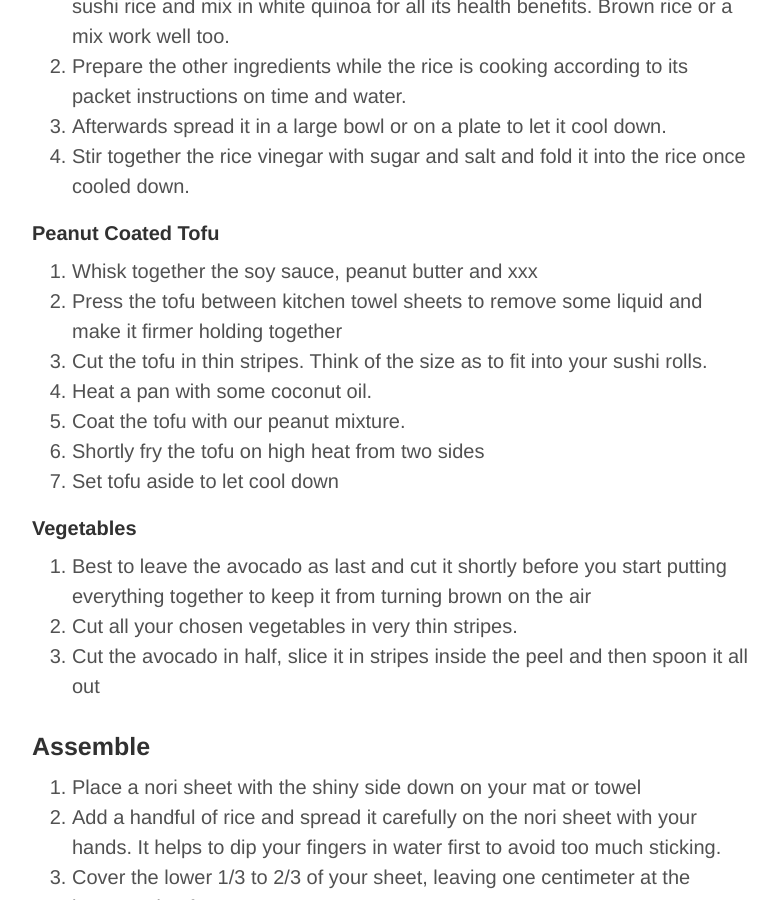
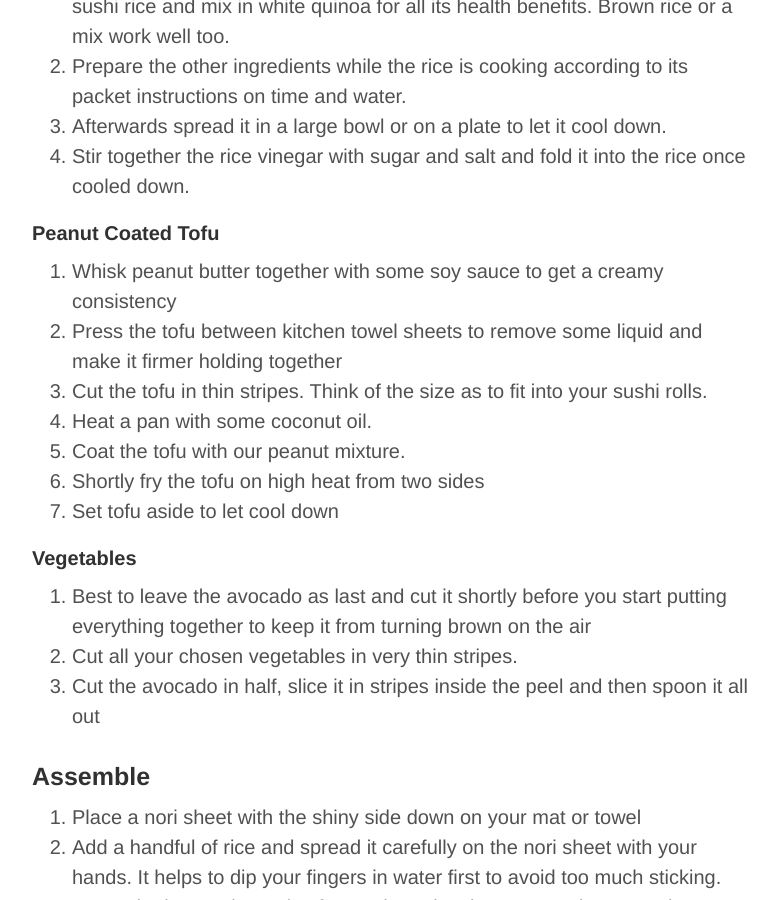
Before and after one commit to martinstolz/veganised.co.uk, a Jekyll site: the page built from _posts/2016-04-23-sushi.md, in a window 1280 px wide and 900 px high, scrolled down 2164 px. Shown: the whole window, without its empty margins (248-1026 px from the left). Built offline with Jekyll 4.4.1, drawn with Linux system fonts in a browser that asks for light colours; nearby versions of some CDN libraries; comment, search, counter and statistics services are not loaded.

Commit message:
Small correction

```diff
--- a/_posts/2016-04-23-sushi.md
+++ b/_posts/2016-04-23-sushi.md
@@ -75,7 +75,7 @@ Among many vegetables we love to add one ingredient, that probably no traditiona
 
 #### Peanut Coated Tofu
 
-0. Whisk together the soy sauce, peanut butter and xxx
+0. Whisk peanut butter together with some soy sauce to get a creamy consistency
 0. Press the tofu between kitchen towel sheets to remove some liquid and make it firmer holding together
 0. Cut the tofu in thin stripes. Think of the size as to fit into your sushi rolls.
 0. Heat a pan with some coconut oil.
```
